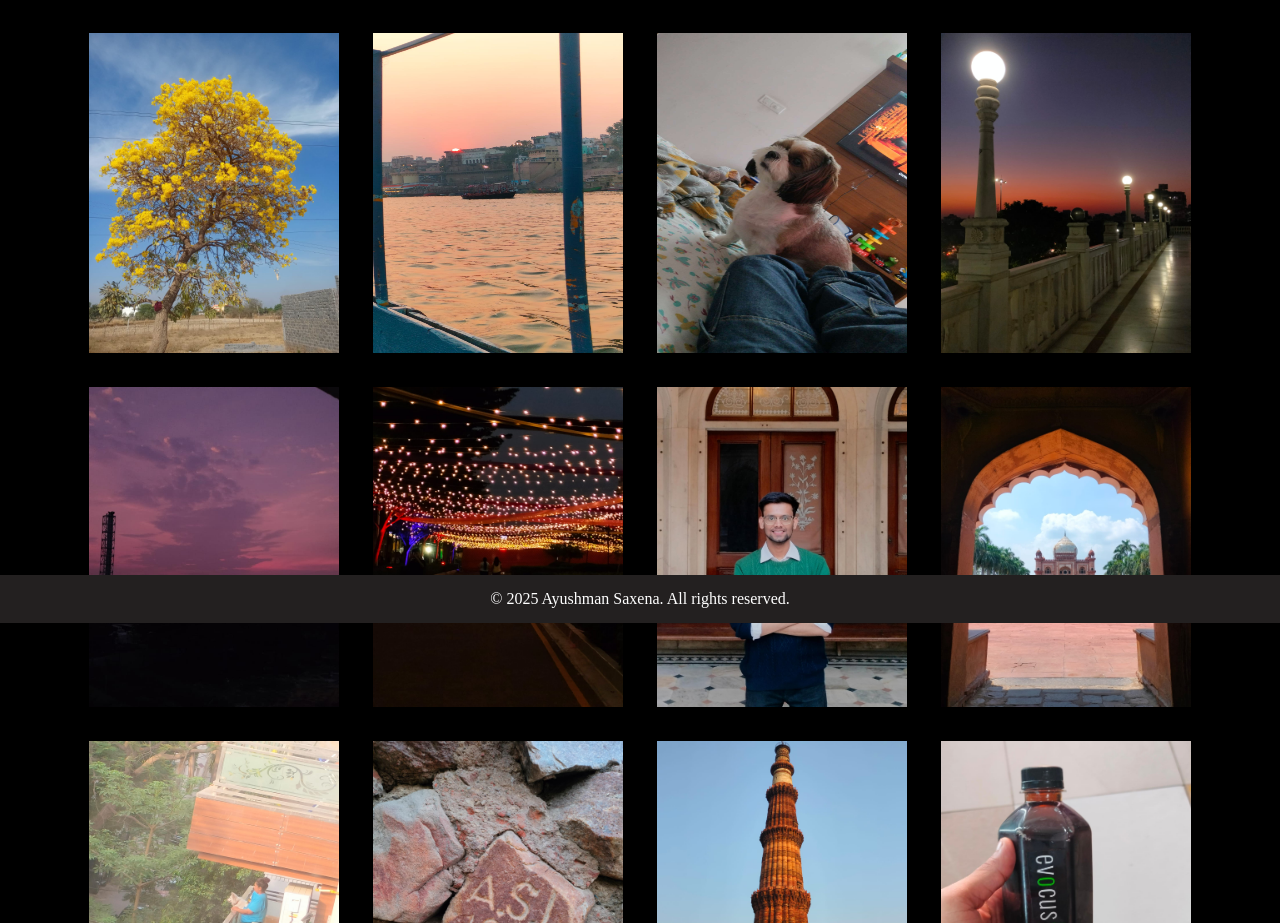
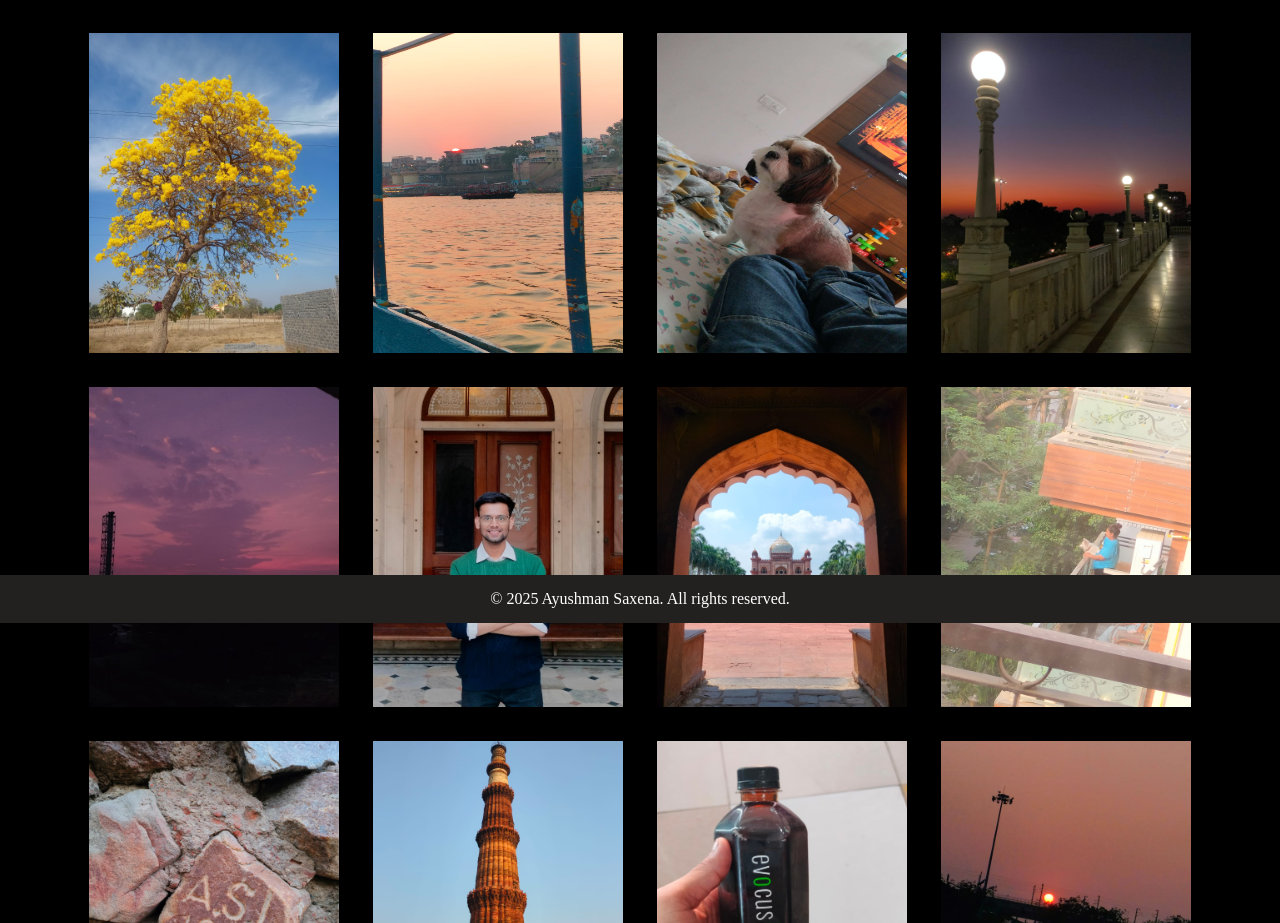
Before and after one commit to ayushmansaxenazemoso/portfolio_ayushman, a plain HTML site: page pages/gallery.html in a window 1280 px wide. Shown: the part 177-1100 px from the top of the page. Drawn offline with Linux system fonts and the light colour scheme.

Commit message:
Update gallery.html

```diff
--- a/pages/gallery.html
+++ b/pages/gallery.html
@@ -33,7 +33,7 @@
             <img src="../assets/image/5.jpg" alt="Gallery Image 5">
             <img src="../assets/image/6.jpg" alt="Gallery Image 6">
             <img src="../assets/image/2.jpg" alt="Gallery Image 7">
-            <img src="../assets/image/8.jpg" alt="Gallery Image 8">
+<!--             <img src="../assets/image/8.jpg" alt="Gallery Image 8"> -->
             <img src="../assets/image/image.jpg" alt="Gallery Image 8">
             <img src="../assets/image/12.jpg" alt="Gallery Image 8">
             <img src="../assets/image/13.jpg" alt="Gallery Image 8">
```
